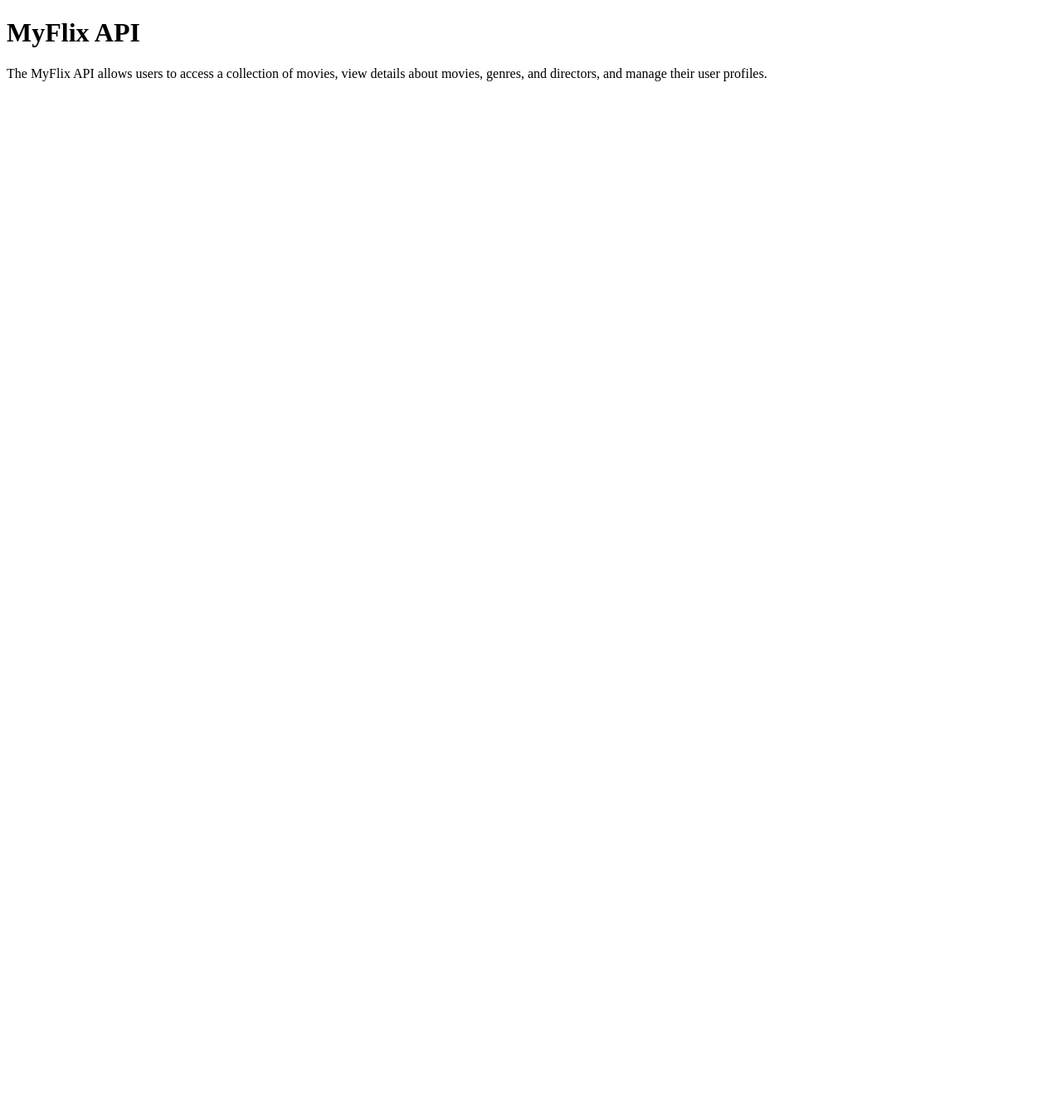
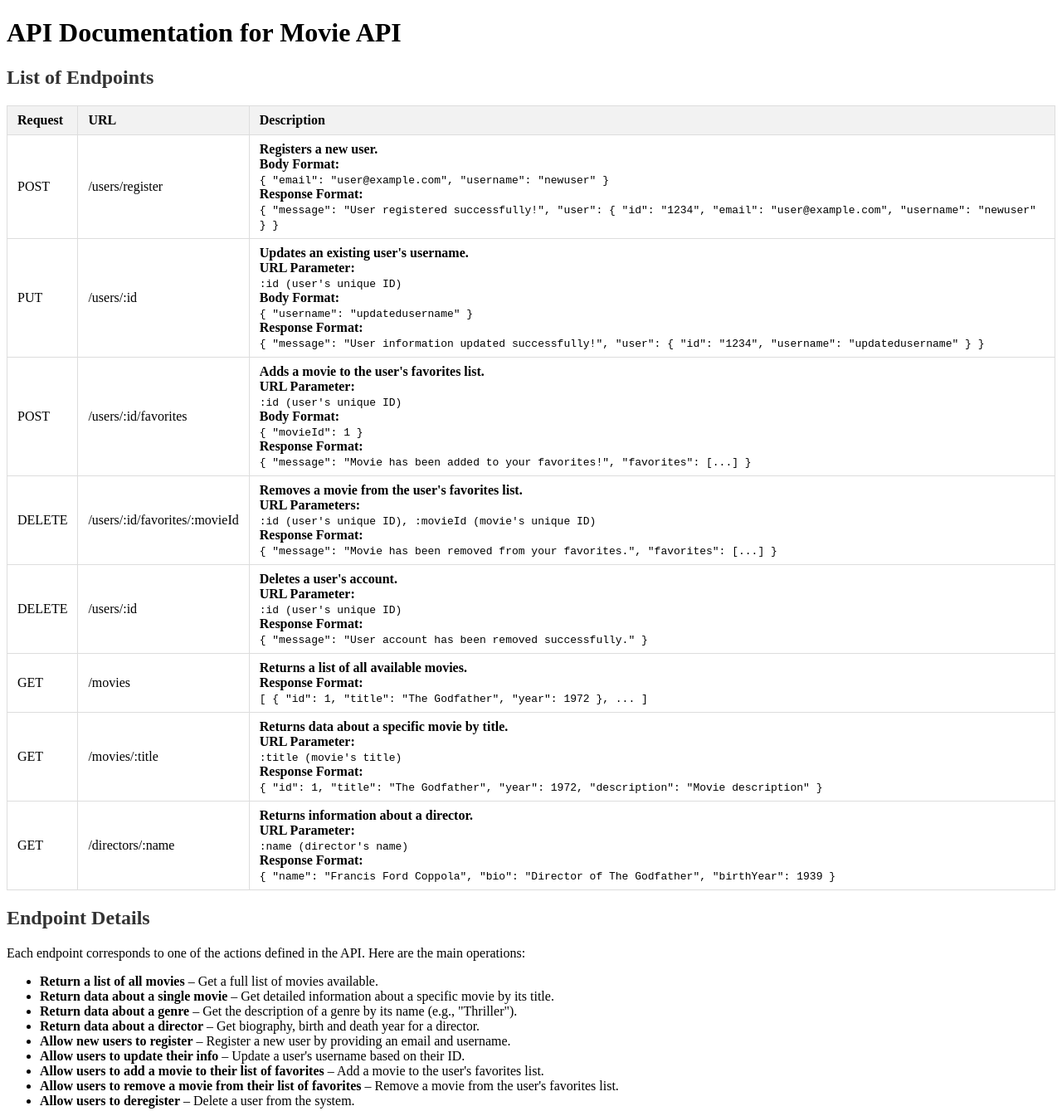
Before and after one commit to jamesfoday/movie_api, a website: page public/documentation.html in a window 1280 px wide. Shown: the whole page at 83% size. Before the commit the page ends 800 px from the top, so only its background shows below. Drawn offline with Linux system fonts and the light colour scheme.

Commit message:
docs: Add API documentatio
- Created and added detailed API documentation in HTML format.
- Documented all endpoints including methods, URLs, request body format, and response examples.
- Included high-level descriptions for each endpoint and detailed instructions on how to interact with the API.
- Provided examples for query parameters, body formats, and response structures.

```diff
--- a/public/documentation.html
+++ b/public/documentation.html
@@ -1,12 +1,165 @@
 <!DOCTYPE html>
 <html lang="en">
 <head>
-    <meta charset="UTF-8">
-    <meta name="viewport" content="width=device-width, initial-scale=1.0">
-    <title>MyFlix API Documentation</title>
+  <meta charset="UTF-8">
+  <meta name="viewport" content="width=device-width, initial-scale=1.0">
+  <title>API Documentation</title>
+  <style>
+    table {
+      width: 100%;
+      border-collapse: collapse;
+    }
+    th, td {
+      padding: 8px 12px;
+      border: 1px solid #ddd;
+      text-align: left;
+    }
+    th {
+      background-color: #f2f2f2;
+    }
+    h2 {
+      color: #333;
+    }
+  </style>
 </head>
 <body>
-    <h1>MyFlix API</h1>
-    <p>The MyFlix API allows users to access a collection of movies, view details about movies, genres, and directors, and manage their user profiles.</p>
+
+  <h1>API Documentation for Movie API</h1>
+
+  <h2>List of Endpoints</h2>
+
+  <table>
+    <thead>
+      <tr>
+        <th>Request</th>
+        <th>URL</th>
+        <th>Description</th>
+      </tr>
+    </thead>
+    <tbody>
+
+      <!-- Register User -->
+      <tr>
+        <td>POST</td>
+        <td>/users/register</td>
+        <td>
+          <strong>Registers a new user.</strong><br>
+          <strong>Body Format:</strong> <br>
+          <code>{ "email": "user@example.com", "username": "newuser" }</code><br>
+          <strong>Response Format:</strong> <br>
+          <code>{ "message": "User registered successfully!", "user": { "id": "1234", "email": "user@example.com", "username": "newuser" } }</code>
+        </td>
+      </tr>
+
+      <!-- Update Username -->
+      <tr>
+        <td>PUT</td>
+        <td>/users/:id</td>
+        <td>
+          <strong>Updates an existing user's username.</strong><br>
+          <strong>URL Parameter:</strong> <br>
+          <code>:id (user's unique ID)</code><br>
+          <strong>Body Format:</strong> <br>
+          <code>{ "username": "updatedusername" }</code><br>
+          <strong>Response Format:</strong> <br>
+          <code>{ "message": "User information updated successfully!", "user": { "id": "1234", "username": "updatedusername" } }</code>
+        </td>
+      </tr>
+
+      <!-- Add Movie to Favorites -->
+      <tr>
+        <td>POST</td>
+        <td>/users/:id/favorites</td>
+        <td>
+          <strong>Adds a movie to the user's favorites list.</strong><br>
+          <strong>URL Parameter:</strong> <br>
+          <code>:id (user's unique ID)</code><br>
+          <strong>Body Format:</strong> <br>
+          <code>{ "movieId": 1 }</code><br>
+          <strong>Response Format:</strong> <br>
+          <code>{ "message": "Movie has been added to your favorites!", "favorites": [...] }</code>
+        </td>
+      </tr>
+
+      <!-- Remove Movie from Favorites -->
+      <tr>
+        <td>DELETE</td>
+        <td>/users/:id/favorites/:movieId</td>
+        <td>
+          <strong>Removes a movie from the user's favorites list.</strong><br>
+          <strong>URL Parameters:</strong> <br>
+          <code>:id (user's unique ID), :movieId (movie's unique ID)</code><br>
+          <strong>Response Format:</strong> <br>
+          <code>{ "message": "Movie has been removed from your favorites.", "favorites": [...] }</code>
+        </td>
+      </tr>
+
+      <!-- Deregister User -->
+      <tr>
+        <td>DELETE</td>
+        <td>/users/:id</td>
+        <td>
+          <strong>Deletes a user's account.</strong><br>
+          <strong>URL Parameter:</strong> <br>
+          <code>:id (user's unique ID)</code><br>
+          <strong>Response Format:</strong> <br>
+          <code>{ "message": "User account has been removed successfully." }</code>
+        </td>
+      </tr>
+
+      <!-- Get All Movies -->
+      <tr>
+        <td>GET</td>
+        <td>/movies</td>
+        <td>
+          <strong>Returns a list of all available movies.</strong><br>
+          <strong>Response Format:</strong> <br>
+          <code>[ { "id": 1, "title": "The Godfather", "year": 1972 }, ... ]</code>
+        </td>
+      </tr>
+
+      <!-- Get Movie by Title -->
+      <tr>
+        <td>GET</td>
+        <td>/movies/:title</td>
+        <td>
+          <strong>Returns data about a specific movie by title.</strong><br>
+          <strong>URL Parameter:</strong> <br>
+          <code>:title (movie's title)</code><br>
+          <strong>Response Format:</strong> <br>
+          <code>{ "id": 1, "title": "The Godfather", "year": 1972, "description": "Movie description" }</code>
+        </td>
+      </tr>
+
+      <!-- Get Director Details -->
+      <tr>
+        <td>GET</td>
+        <td>/directors/:name</td>
+        <td>
+          <strong>Returns information about a director.</strong><br>
+          <strong>URL Parameter:</strong> <br>
+          <code>:name (director's name)</code><br>
+          <strong>Response Format:</strong> <br>
+          <code>{ "name": "Francis Ford Coppola", "bio": "Director of The Godfather", "birthYear": 1939 }</code>
+        </td>
+      </tr>
+
+    </tbody>
+  </table>
+
+  <h2>Endpoint Details</h2>
+  <p>Each endpoint corresponds to one of the actions defined in the API. Here are the main operations:</p>
+  <ul>
+    <li><strong>Return a list of all movies</strong> – Get a full list of movies available.</li>
+    <li><strong>Return data about a single movie</strong> – Get detailed information about a specific movie by its title.</li>
+    <li><strong>Return data about a genre</strong> – Get the description of a genre by its name (e.g., "Thriller").</li>
+    <li><strong>Return data about a director</strong> – Get biography, birth and death year for a director.</li>
+    <li><strong>Allow new users to register</strong> – Register a new user by providing an email and username.</li>
+    <li><strong>Allow users to update their info</strong> – Update a user's username based on their ID.</li>
+    <li><strong>Allow users to add a movie to their list of favorites</strong> – Add a movie to the user's favorites list.</li>
+    <li><strong>Allow users to remove a movie from their list of favorites</strong> – Remove a movie from the user's favorites list.</li>
+    <li><strong>Allow users to deregister</strong> – Delete a user from the system.</li>
+  </ul>
+
 </body>
 </html>
```
